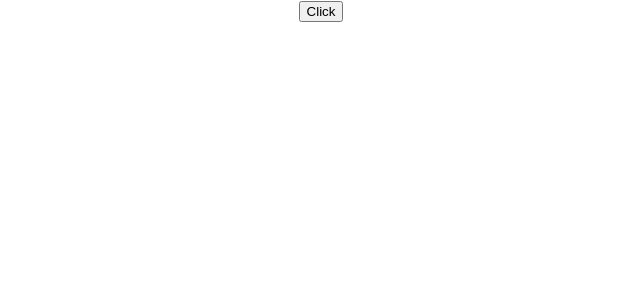
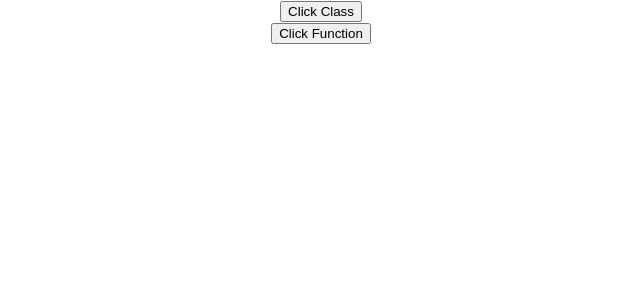
Before and after one commit to priyodas12/Web_Technology_Learning, a React (Create React App) app in the folder ReactLearning/hello-react/: page / in a window 1280 px wide. Shown: the top 300 px of the page, without its empty margins (319-959 px from the left). Built offline with nearby package versions, Linux system fonts and the light colour scheme.

Commit message:
added class compontnt in mouse event

```diff
--- a/ReactLearning/hello-react/src/App.js
+++ b/ReactLearning/hello-react/src/App.js
@@ -1,12 +1,13 @@
 import React from 'react';
 import logo from './logo.svg';
 import './App.css';
+import ClassClick from './Components/ClassClick'
 import FunctionClick from './Components/FunctionClick'
-
 
 function App() {
   return (
     <div className="App">
+        <ClassClick/>
         <FunctionClick/>
     </div>
   );
--- /dev/null
+++ b/ReactLearning/hello-react/src/Components/ClassClick.jsx
@@ -0,0 +1,18 @@
+import React, { Component } from 'react'
+
+export class ClassClick extends Component {
+
+    clickHandler(){
+      console.log('clicked from Class component')
+    }
+
+    render() {
+        return (
+            <div>
+                <button onClick={this.clickHandler}>Click Class</button>
+            </div>
+        )
+    }
+}
+
+export default ClassClick
--- a/ReactLearning/hello-react/src/Components/FunctionClick.jsx
+++ b/ReactLearning/hello-react/src/Components/FunctionClick.jsx
@@ -3,13 +3,13 @@ import React from 'react'
 const FunctionClick = () => {
 
     function clickHandler(){
-      console.log("button clicked")
+      console.log("clicked from function component")
     }
 
     return (
         <div>
         {/*do not add () in function call,hence it will be a function call for 1st time when this page will be loaded*/}
-          <button onClick={clickHandler}>Click</button>
+          <button onClick={clickHandler}>Click Function</button>
         </div>
     )
 }
```
